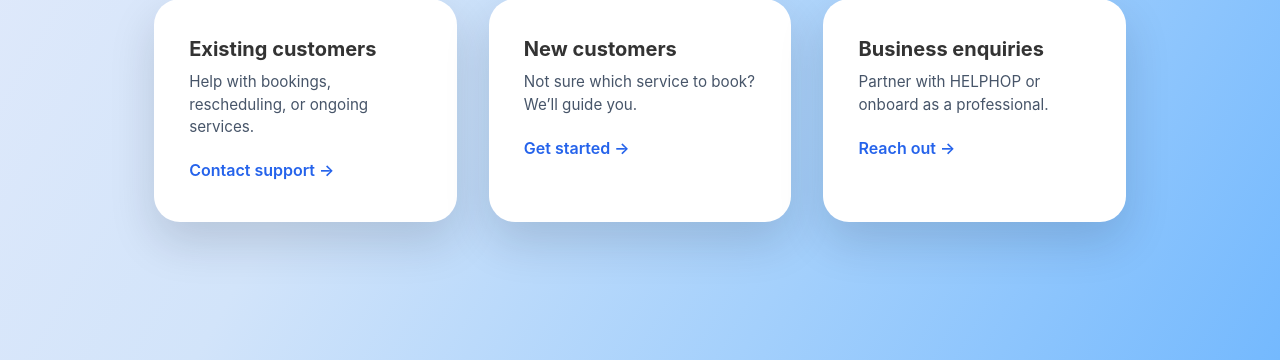
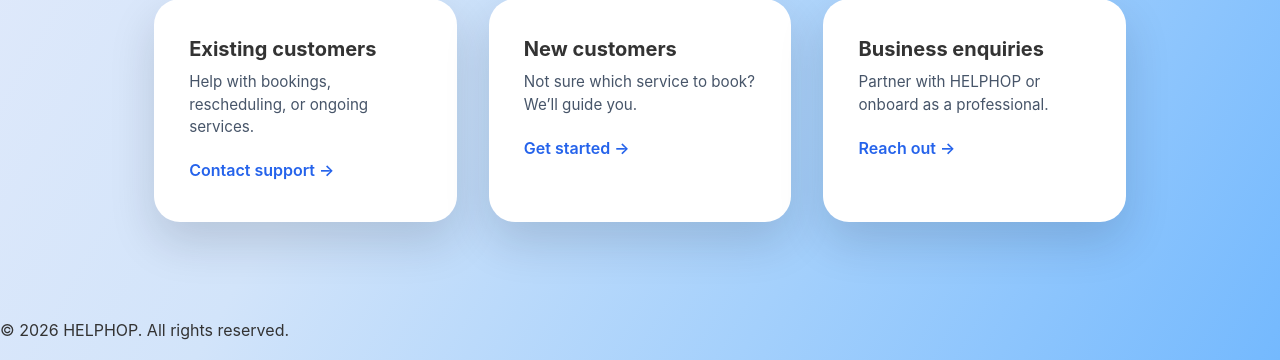
Before and after one commit to AnushkaSharma3105/HelpHop, a Django app: page /contact/ in a window 1280 px wide. Shown: the part 560-920 px from the top of the page. Run offline with Django 5.2, Linux system fonts and the light colour scheme.

Commit message:
footer html added

```diff
--- a/project/templates/helphop/book_now.html
+++ b/project/templates/helphop/book_now.html
@@ -175,7 +175,9 @@
 
 
     <script src="{% static 'helphop/js/booking.js' %}"></script>
-
+    <footer class="footer">
+        <p>© 2026 HELPHOP. All rights reserved.</p>
+    </footer>
 </body>
 
 </html>
--- a/project/templates/helphop/contact.html
+++ b/project/templates/helphop/contact.html
@@ -268,7 +268,9 @@
       });
     });
   </script>
-
+  <footer class="footer">
+        <p>© 2026 HELPHOP. All rights reserved.</p>
+    </footer>
 
 
 </body>
--- a/project/templates/helphop/customer_dashboard.html
+++ b/project/templates/helphop/customer_dashboard.html
@@ -259,6 +259,9 @@
   </main>
 
   <script src="{% static 'helphop/js/customer_dashboard.js' %}" defer></script>
+  <footer class="footer">
+        <p>© 2026 HELPHOP. All rights reserved.</p>
+    </footer>
 </body>
 
 </html>
--- a/project/templates/helphop/customer_home.html
+++ b/project/templates/helphop/customer_home.html
@@ -342,6 +342,9 @@
       }
     });
   </script>
+  <footer class="footer">
+        <p>© 2026 HELPHOP. All rights reserved.</p>
+    </footer>
 
 
 
--- a/project/templates/helphop/customer_profile.html
+++ b/project/templates/helphop/customer_profile.html
@@ -246,5 +246,8 @@
 
   <script src="{% static 'helphop/js/customer_profile.js' %}" defer></script>
 </body>
+<footer class="footer">
+        <p>© 2026 HELPHOP. All rights reserved.</p>
+    </footer>
 
 </html>
--- a/project/templates/helphop/customer_services.html
+++ b/project/templates/helphop/customer_services.html
@@ -515,6 +515,9 @@
     </div>
 
     <script src="{% static 'helphop/js/card.js' %}"></script>
+    <footer class="footer">
+        <p>© 2026 HELPHOP. All rights reserved.</p>
+    </footer>
 
 </body>
 
--- a/project/templates/helphop/customer_settings.html
+++ b/project/templates/helphop/customer_settings.html
@@ -248,6 +248,9 @@
       </div>
     </section>
   </main>
+  <footer class="footer">
+        <p>© 2026 HELPHOP. All rights reserved.</p>
+    </footer>
 </body>
 
 </html>
--- a/project/templates/helphop/login.html
+++ b/project/templates/helphop/login.html
@@ -89,7 +89,9 @@
   </div>
 
   <script src="{% static 'js/validation.js' %}" defer></script>
-
+  <footer class="footer">
+        <p>© 2026 HELPHOP. All rights reserved.</p>
+    </footer>
 </body>
 
 </html>
--- a/project/templates/helphop/schedule.html
+++ b/project/templates/helphop/schedule.html
@@ -195,7 +195,9 @@
     </div>
 
     <script src="{% static 'helphop/js/schedule.js' %}"></script>
-
+<footer class="footer">
+        <p>© 2026 HELPHOP. All rights reserved.</p>
+    </footer>
 </body>
 
 </html>
--- a/project/templates/helphop/worker_dashboard.html
+++ b/project/templates/helphop/worker_dashboard.html
@@ -174,6 +174,9 @@
     </main>
 
     <script src="{% static 'helphop/js/worker_dashboard.js' %}" defer></script>
+<footer class="footer">
+        <p>© 2026 HELPHOP. All rights reserved.</p>
+    </footer>
 </body>
 
 </html>
--- a/project/templates/helphop/worker_earnings.html
+++ b/project/templates/helphop/worker_earnings.html
@@ -336,6 +336,9 @@
     </main>
 
     <script src="{% static 'helphop/js/worker_earnings.js' %}" defer></script>
+    <footer class="footer">
+        <p>© 2026 HELPHOP. All rights reserved.</p>
+    </footer>
 </body>
 
 </html>
--- a/project/templates/helphop/worker_home.html
+++ b/project/templates/helphop/worker_home.html
@@ -197,6 +197,9 @@
     </main>
 
     <script src="{% static 'helphop/js/worker_home.js' %}" defer></script>
+    <footer class="footer">
+        <p>© 2026 HELPHOP. All rights reserved.</p>
+    </footer>
 </body>
 
 </html>
--- a/project/templates/helphop/worker_jobs.html
+++ b/project/templates/helphop/worker_jobs.html
@@ -383,6 +383,9 @@
     </main>
 
     <script src="{% static 'helphop/js/worker_jobs.js' %}" defer></script>
+    <footer class="footer">
+        <p>© 2026 HELPHOP. All rights reserved.</p>
+    </footer>
 </body>
 
 </html>
--- a/project/templates/helphop/worker_profile.html
+++ b/project/templates/helphop/worker_profile.html
@@ -192,6 +192,9 @@
     </main>
 
     <script src="{% static 'helphop/js/worker_profile.js' %}" defer></script>
+    <footer class="footer">
+        <p>© 2026 HELPHOP. All rights reserved.</p>
+    </footer>
 </body>
 
 </html>
--- a/project/templates/helphop/worker_settings.html
+++ b/project/templates/helphop/worker_settings.html
@@ -209,6 +209,9 @@
     </main>
 
     <script src="{% static 'helphop/js/worker_settings.js' %}" defer></script>
+    <footer class="footer">
+        <p>© 2026 HELPHOP. All rights reserved.</p>
+    </footer>
 </body>
 
 </html>
```
Also changed, not shown: project/db.sqlite3.
